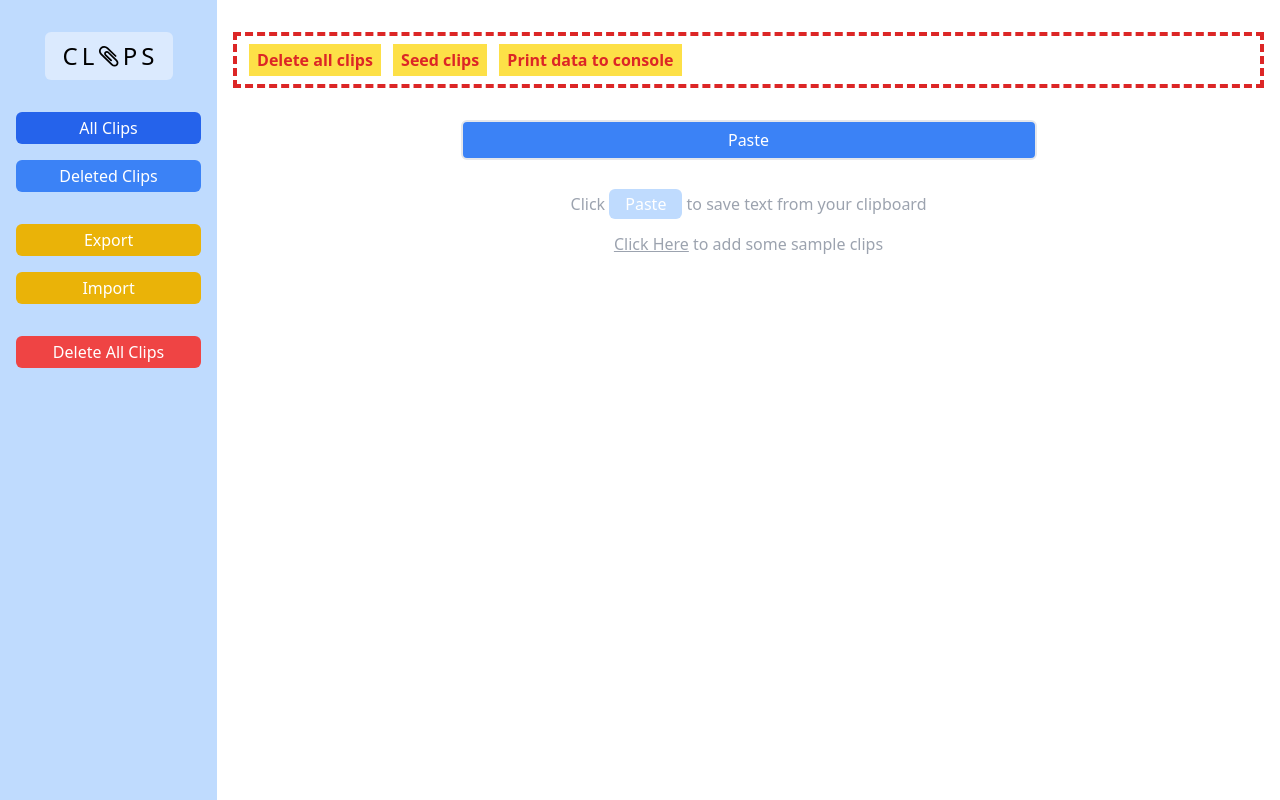
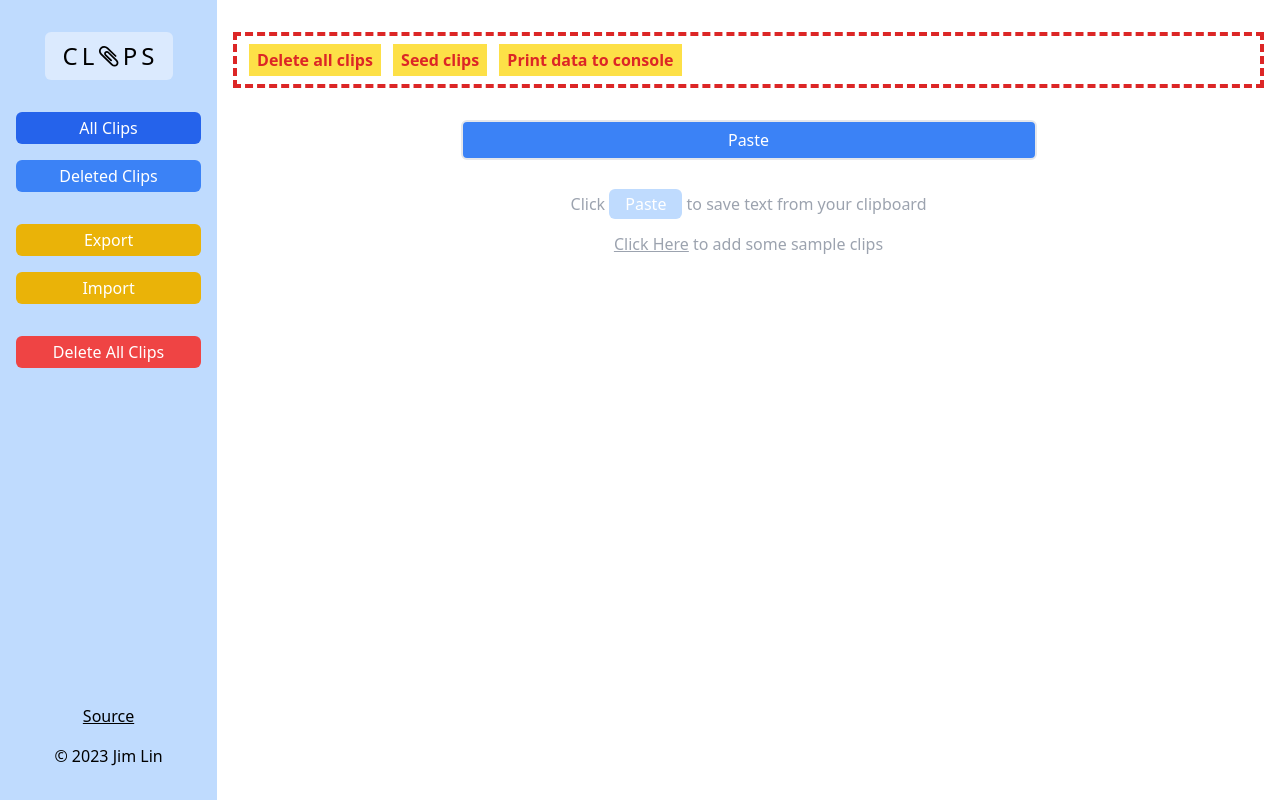
Before and after one commit to jim-x-lin/clips, a SvelteKit app: page / in a window 1280 px wide. Built offline with nearby package versions, Linux system fonts and the light colour scheme.

Commit message:
Add footer

```diff
--- a/src/routes/components/SideBar.svelte
+++ b/src/routes/components/SideBar.svelte
@@ -47,4 +47,13 @@
 			>Delete All Clips</button
 		>
 	</div>
+	<div class="flex grow flex-col justify-end text-center">
+		<a
+			href="https://github.com/jim-x-lin/clips"
+			rel="noopener noreferrer"
+			target="_blank"
+			class="mb-4 underline">Source</a
+		>
+		<p>© 2023 Jim Lin</p>
+	</div>
 </div>
```
Also changed, not shown: 1 other file (tests, documents, lock files or other folders).
